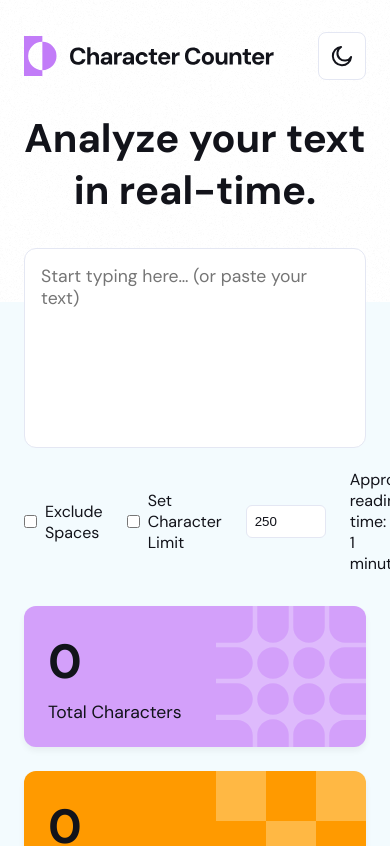
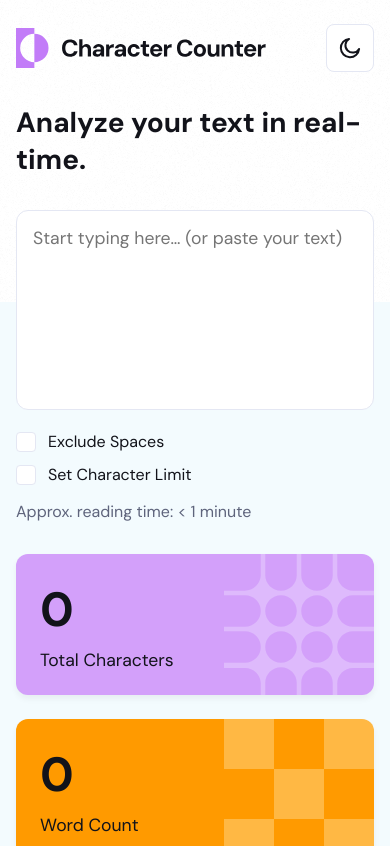
Before and after one commit to bdushime/Char-counter-Angular, an Angular app: page / in a window 390 px wide. Shown: the top 846 px of the page. Built offline with nearby package versions, Linux system fonts and the light colour scheme.

Commit message:
fix: fixing the mobile responsivness

```diff
--- a/src/app/app.component.html
+++ b/src/app/app.component.html
@@ -24,15 +24,15 @@
 
   <!-- OPTIONS ROW -->
   <div class="options-row">
+    <div class="options-left">
       <div class="option-group">
         <input type="checkbox" id="exclude-spaces" (change)="analyzer.toggleExcludeSpaces($any($event.target).checked)">
         <label for="exclude-spaces">Exclude Spaces</label>
       </div>
-    <div class="option-group">
+      <div class="option-group limit-group">
         <input type="checkbox" id="set-limit" (change)="analyzer.toggleLimit($any($event.target).checked)">
         <label for="set-limit">Set Character Limit</label>
-    </div>
-    <div class="limit-input-wrapper">
+        <div class="limit-input-wrapper" *ngIf="analyzer.limitActive">
           <input
             type="number"
             class="limit-input"
@@ -41,11 +41,10 @@
             (input)="analyzer.updateLimit($any($event.target).value)"
           >
         </div>
-    <div style="margin-left: auto;">
-      <ng-container *ngIf="analyzer.wordCount === 0">Approx. reading time: &lt; 1 minute</ng-container>
-      <ng-container *ngIf="analyzer.wordCount > 0">
-        Approx. reading time: {{analyzer.readingTimeMinutes}} minute{{analyzer.readingTimeMinutes > 1 ? 's' : ''}}
-      </ng-container>
+      </div>
+    </div>
+    <div class="reading-time">
+      Approx. reading time: {{analyzer.readingTime}}
     </div>
   </div>
 
--- a/src/app/services/text-analyzer.service.ts
+++ b/src/app/services/text-analyzer.service.ts
@@ -13,7 +13,7 @@ export class TextAnalyzerService {
   totalCharacters = 0;
   wordCount = 0;
   sentenceCount = 0;
-  readingTimeMinutes = 0;
+  readingTime = "< 1 minute";
   limitExceeded = false;
   letterStats: LetterStat[] = [];
 
@@ -30,7 +30,13 @@ export class TextAnalyzerService {
     const trimmed = this.currentText.trim();
     this.wordCount = trimmed ? trimmed.split(/\s+/).filter(w => w.length > 0).length : 0;
     this.sentenceCount = trimmed ? this.currentText.split(/[.!?]+/).filter(s => s.trim().length > 0).length : 0;
-    this.readingTimeMinutes = Math.max(1, Math.ceil(this.wordCount / 200));
+    const minutes = this.wordCount / 200;
+    if (minutes < 1) {
+      this.readingTime = "< 1 minute";
+    } else {
+      const rounded = Math.ceil(minutes);
+      this.readingTime = `${rounded} minute${rounded > 1 ? 's' : ''}`;
+    }
     this.limitExceeded = this.limitActive && this.totalCharacters >= this.characterLimit;
     this.letterStats = this.calculateDensity(this.currentText);
   }
--- a/src/styles.css
+++ b/src/styles.css
@@ -86,15 +86,74 @@ textarea:focus {
 
 .options-row {
   display: flex;
+  justify-content: space-between;
+  align-items: center;
+  margin-bottom: 2rem;
+  flex-wrap: wrap;
+  gap: 1rem;
+}
+
+.options-left {
+  display: flex;
   gap: 1.5rem;
   align-items: center;
-  margin-bottom: 2rem;
 }
 
 .option-group {
   display: flex;
   align-items: center;
-  gap: 0.5rem;
+  gap: 0.75rem;
+  cursor: pointer;
+  color: var(--text-main);
+}
+
+.option-group label {
+  cursor: pointer;
+}
+
+.reading-time {
+  color: var(--text-secondary);
+  font-size: 1rem;
+}
+
+/* Custom Checkbox Styling */
+input[type="checkbox"] {
+  appearance: none;
+  -webkit-appearance: none;
+  width: 1.25rem;
+  height: 1.25rem;
+  border: 1px solid var(--border-color);
+  border-radius: 4px;
+  background-color: var(--card-bg);
+  cursor: pointer;
+  display: grid;
+  place-content: center;
+  transition: all 0.2s ease;
+  flex-shrink: 0;
+}
+
+input[type="checkbox"]:hover {
+  border-color: var(--primary-color);
+}
+
+input[type="checkbox"]:checked {
+  background-color: var(--primary-color);
+  border-color: var(--primary-color);
+}
+
+input[type="checkbox"]::before {
+  content: "";
+  width: 0.65em;
+  height: 0.65em;
+  transform: scale(0);
+  transition: 120ms transform ease-in-out;
+  background-color: white;
+  transform-origin: center;
+  clip-path: polygon(14% 44%, 0 65%, 50% 100%, 100% 16%, 80% 0%, 43% 62%);
+}
+
+input[type="checkbox"]:checked::before {
+  transform: scale(1);
 }
 
 .limit-input-wrapper {
@@ -104,12 +163,19 @@ textarea:focus {
 }
 
 .limit-input {
-  width: 80px;
-  padding: 0.5rem;
+  width: 60px;
+  padding: 0.25rem 0.5rem;
   border-radius: 6px;
   border: 1px solid var(--border-color);
   background-color: var(--card-bg);
   color: var(--text-main);
+  font-family: var(--font-family);
+  font-size: 0.9rem;
+}
+
+.limit-input:focus {
+  outline: none;
+  border-color: var(--primary-color);
 }
 
 .stats-grid {
@@ -223,3 +289,44 @@ textarea.error {
 .stat-card .stat-label {
   color: #12131a !important;
 }
+
+/* Responsive Media Queries */
+@media (max-width: 768px) {
+  h1 {
+    font-size: 2rem;
+    text-align: left;
+  }
+}
+
+@media (max-width: 650px) {
+  .options-row {
+    flex-direction: column;
+    align-items: flex-start;
+    gap: 0.75rem;
+  }
+
+  .options-left {
+    flex-direction: column;
+    align-items: flex-start;
+    gap: 0.75rem;
+    width: 100%;
+  }
+
+  .reading-time {
+    margin-top: 0.25rem;
+  }
+
+  .limit-group {
+    flex-wrap: wrap;
+  }
+}
+
+@media (max-width: 480px) {
+  .container {
+    padding: 1.5rem 1rem;
+  }
+
+  h1 {
+    font-size: 1.75rem;
+  }
+}
```
Also changed, not shown: 1 other file (tests, documents, lock files or other folders). Lines whose indentation alone changed are shown as unchanged.
